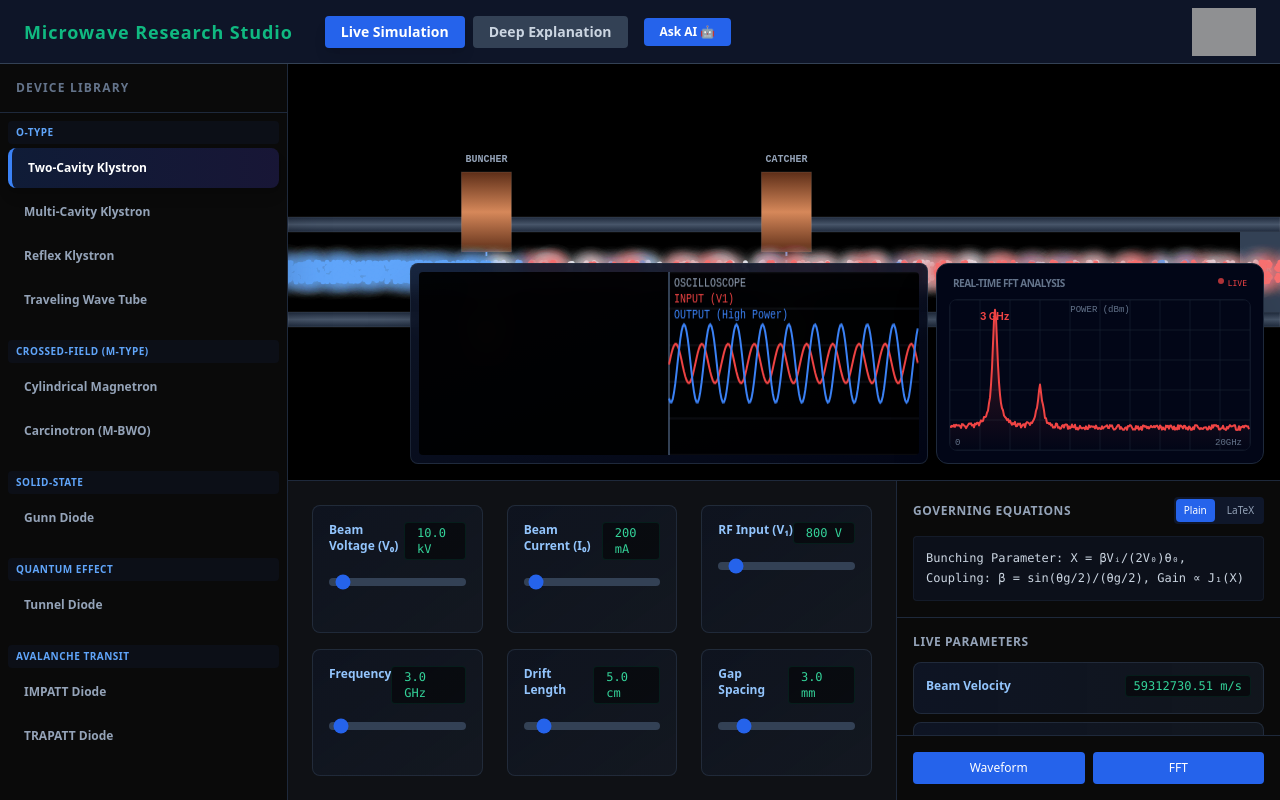
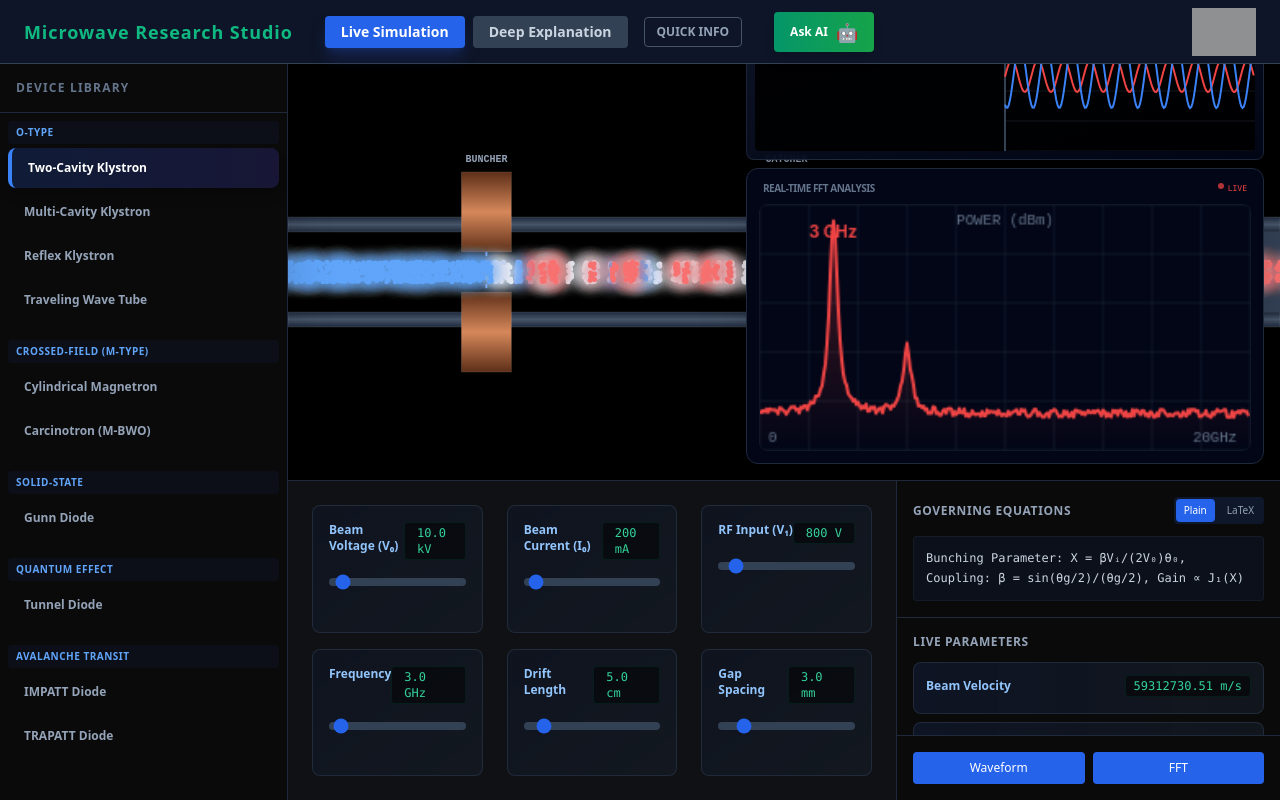
Before and after one commit to Omar5574/Microwave-research-studioV10.0, a React (Vite) app: page / in a window 1280 px wide. Built offline with nearby package versions, Linux system fonts and the light colour scheme; grey boxes are pictures that could not be loaded.

Commit message:
Update App.jsx

```diff
--- a/src/App.jsx
+++ b/src/App.jsx
@@ -1,9 +1,8 @@
-// ============================================================================
-// src/App.jsx - Final Version with Blue Active Tabs (Live Simulation + Deep Explanation)
-// ============================================================================
+// src/App.jsx
 import React, { useState, useEffect, useMemo } from 'react';
+import { GoogleGenerativeAI } from "@google/generative-ai";
 
-// Data & Components
+// Data & Components imports
 import { devices } from './data/devices';
 import { Sidebar } from './components/layout/Sidebar';
 import { ControlPanel } from './components/layout/ControlPanel';
@@ -14,11 +13,9 @@ import { DeepExplanation } from './components/panels/DeepExplanation';
 import ExpertQuery from './components/features/ExpertQuery';
 
 export default function App() {
-  // === NEW TAB STATE ===
-  const [activeTab, setActiveTab] = useState("simulation");
-
-  // ========== UI STATES ==========
-  const [showExplanations, setShowExplanations] = useState(false);
+  // === TABS & UI STATE ===
+  const [activeTab, setActiveTab] = useState("simulation"); // 'simulation' or 'explanation'
+  const [showQuickInfo, setShowQuickInfo] = useState(false); // <--- RESTORED OLD FEATURE
 
   // ========== SIMULATION CORE STATES ==========
   const [activeId, setActiveId] = useState('klystron2');
@@ -73,7 +70,7 @@ export default function App() {
 
   // MathJax Loader
   useEffect(() => {
-    const needsMathJax = mathMode === 'latex' || activeTab === 'explanation' || showChat;
+    const needsMathJax = mathMode === 'latex' || activeTab === 'explanation' || showChat || showQuickInfo;
     if (needsMathJax && !window.MathJax) {
       const script = document.createElement('script');
       script.src = 'https://cdn.jsdelivr.net/npm/mathjax@3/es5/tex-mml-chtml.js';
@@ -83,10 +80,11 @@ export default function App() {
     if (window.MathJax && window.MathJax.typesetPromise) {
       setTimeout(() => { try { window.MathJax.typesetPromise(); } catch (e) {} }, 100);
     }
-  }, [mathMode, activeDevice, inputs, activeTab, showChat]);
+  }, [mathMode, activeDevice, inputs, activeTab, showChat, showQuickInfo]);
 
   // ========== AI HANDLER ==========
   const handleGeminiQuery = async (query) => {
+    // ... (Your existing AI logic) ...
      if (chatLoading || !query.trim()) return;
 
     let finalKey = userApiKey;
@@ -98,9 +96,7 @@ export default function App() {
     }
 
     if (!finalKey) {
-      const input = window.prompt(
-        "AI feature needs Gemini key.\nEnter your API key."
-      );
+      const input = window.prompt("AI feature needs Gemini key.\nEnter your API key.");
       if (!input) return;
       finalKey = input.trim();
       localStorage.setItem('USER_GEMINI_KEY', finalKey);
@@ -112,13 +108,13 @@ export default function App() {
 
     try {
       const genAI = new GoogleGenerativeAI(finalKey);
-      const model = genAI.getGenerativeModel({ model: "gemini-1.5-flash" });
+      const model = genAI.getGenerativeModel({ model: "gemini-pro" });
 
       const prompt = `
         Device: ${activeDevice.name}
         Parameters: ${currentInputsFormatted}
         Question: ${query}
-        Answer in Arabic with some LaTeX if needed
+        Answer in Arabic with some LaTeX if needed. Keep it technical but clear for engineering students.
       `;
 
       const result = await model.generateContent(prompt);
@@ -128,7 +124,7 @@ export default function App() {
     } catch (error) {
       console.error("AI Error:", error);
       let msg = "Error connecting to server.";
-      if (error.message.includes("403") || error.message.includes("key")) {
+      if (error.message && (error.message.includes("403") || error.message.includes("key"))) {
         msg = "Invalid API key.";
         localStorage.removeItem('USER_GEMINI_KEY');
         setUserApiKey("");
@@ -141,9 +137,6 @@ export default function App() {
 
   if (!activeDevice) return <div className="text-white flex h-screen items-center justify-center">Loading...</div>;
 
-  // ==========================================================================
-  // MAIN RENDER
-  // ==========================================================================
   return (
     <div className="flex flex-col h-screen w-screen bg-[#0b0f19] overflow-hidden font-sans">
 
@@ -155,24 +148,20 @@ export default function App() {
       />
 
       {/* HEADER */}
-      <header className="h-16 bg-slate-900/95 border-b border-slate-700 flex items-center justify-between px-6 z-50">
+      <header className="h-16 bg-slate-900/95 border-b border-slate-700 flex items-center justify-between px-6 z-50 shrink-0">
 
-        {/* LEFT SIDE */}
         <div className="flex items-center gap-4">
-
-          <h1 className="text-emerald-500 font-bold text-lg tracking-wider">
+          <h1 className="text-emerald-500 font-bold text-lg tracking-wider hidden md:block">
             Microwave Research Studio
           </h1>
 
-          {/* 🌟 NEW BLUE BUTTON TABS */}
           <div className="flex items-center gap-2 ml-4">
-
             <button
               onClick={() => setActiveTab("simulation")}
               className={`px-4 py-1.5 text-sm font-bold rounded transition-all ${
                 activeTab === "simulation"
-                  ? "bg-blue-600 text-white shadow-lg"
-                  : "bg-slate-700 text-slate-300 hover:bg-slate-600"
+                  ? "bg-blue-600 text-white shadow-lg shadow-blue-900/50"
+                  : "bg-slate-700 text-slate-300 hover:bg-slate-600 hover:text-white"
               }`}
             >
               Live Simulation
@@ -182,42 +171,65 @@ export default function App() {
               onClick={() => setActiveTab("explanation")}
               className={`px-4 py-1.5 text-sm font-bold rounded transition-all ${
                 activeTab === "explanation"
-                  ? "bg-blue-600 text-white shadow-lg"
-                  : "bg-slate-700 text-slate-300 hover:bg-slate-600"
+                  ? "bg-blue-600 text-white shadow-lg shadow-blue-900/50"
+                  : "bg-slate-700 text-slate-300 hover:bg-slate-600 hover:text-white"
               }`}
             >
               Deep Explanation
             </button>
+
+            {/* RESTORED QUICK INFO BUTTON */}
+             <button
+              onClick={() => setShowQuickInfo(!showQuickInfo)}
+              className={`ml-2 px-3 py-1.5 text-xs font-bold uppercase rounded border transition-all ${
+                showQuickInfo
+                  ? "bg-emerald-500 border-emerald-400 text-black"
+                  : "bg-transparent border-slate-600 text-slate-400 hover:text-emerald-400 hover:border-emerald-500"
+              }`}
+            >
+              {showQuickInfo ? "Hide Info" : "Quick Info"}
+            </button>
+
           </div>
 
-          {/* CHAT */}
           <button
             onClick={() => setShowChat(true)}
-            className="px-4 py-1.5 text-xs font-bold rounded bg-blue-600 text-white hover:bg-green-500"
+            className="px-4 py-1.5 text-xs font-bold rounded bg-gradient-to-r from-emerald-600 to-green-600 text-white hover:from-emerald-500 hover:to-green-500 transition-all shadow-lg ml-4 flex items-center gap-2"
           >
-            Ask AI 🤖
+            <span>Ask AI</span>
+            <span className="text-lg">🤖</span>
           </button>
         </div>
 
-        {/* LOGO */}
+        <div className="flex items-center">
             <img
             src="/kfs-logo.png"
-          alt=""
-          className="h-12 opacity-90"
+            alt="University Logo"
+            className="h-12 opacity-90 hover:opacity-100 transition-opacity"
             onError={(e) => {e.target.style.display='none'}}
             />
+        </div>
       </header>
 
       {/* BODY */}
       <div className="flex flex-1 relative overflow-hidden">
 
-        {/* SIDEBAR */}
         <Sidebar devices={devices} activeId={activeId} setActiveId={setActiveId} />
 
-        {/* MAIN VIEW */}
         <main className="flex-1 flex flex-col relative bg-black overflow-hidden">
 
           <div className="flex-1 relative overflow-hidden bg-[#050505]">
+
+            {/* RESTORED QUICK INFO POPUP (LAYERED ON TOP) */}
+            {showQuickInfo && (
+              <div className="absolute top-4 left-4 z-40 w-80 bg-slate-900/95 backdrop-blur border border-slate-600 p-4 rounded shadow-2xl animate-in fade-in slide-in-from-left-4">
+                 <h3 className="text-emerald-400 font-bold mb-2">{activeDevice.name}</h3>
+                 <p className="text-slate-300 text-sm leading-relaxed mb-3">{activeDevice.desc}</p>
+                 <div className="text-xs text-slate-400 bg-black/40 p-2 rounded border border-slate-700 font-mono">
+                    {activeDevice.theory.plain}
+                 </div>
+              </div>
+            )}
 
             {activeTab === "simulation" ? (
               <>
@@ -229,18 +241,24 @@ export default function App() {
                   timeScale={timeScale}
                   particleDensity={particleDensity}
                 />
-
-                <div className="absolute bottom-4 right-4 flex gap-2 pointer-events-none">
+                <div className="absolute bottom-4 right-4 flex flex-col gap-2 pointer-events-none z-10">
+                  <div className="pointer-events-auto">
                     {showWaveform && <WaveformDisplay deviceId={activeId} inputs={safeInputs} running={running} timeScale={timeScale} />}
+                  </div>
+                  <div className="pointer-events-auto">
                     {showFFT && <FFTDisplay deviceId={activeId} inputs={safeInputs} />}
+                  </div>
                 </div>
               </>
             ) : (
-              <DeepExplanation device={activeDevice} />
+              <div className="w-full h-full overflow-y-auto bg-slate-900/50 p-6">
+                 <DeepExplanation device={activeDevice} mathMode={mathMode} />
+              </div>
             )}
 
           </div>
 
+          {activeTab === "simulation" && (
             <ControlPanel
                 device={activeDevice}
                 inputs={inputs}
@@ -252,7 +270,14 @@ export default function App() {
                 setShowWaveform={setShowWaveform}
                 showFFT={showFFT}
                 setShowFFT={setShowFFT}
+                running={running}
+                setRunning={setRunning}
+                fidelity={fidelity}
+                setFidelity={setFidelity}
+                timeScale={timeScale}
+                setTimeScale={setTimeScale}
             />
+          )}
 
         </main>
       </div>
```
Lines whose indentation alone changed are shown as unchanged.
